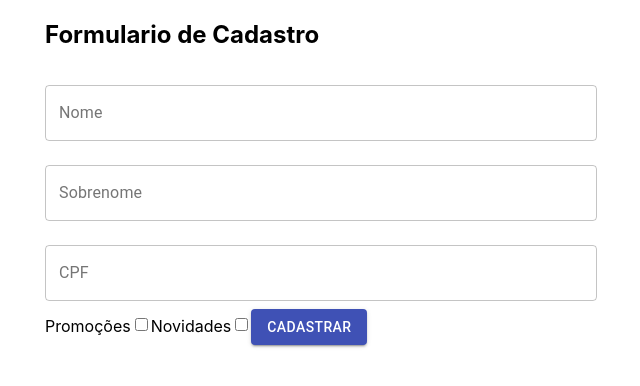
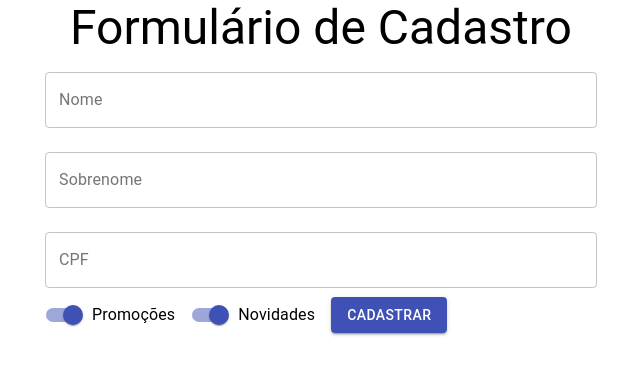
Before and after one commit to mateus-azevedo/learning-react-js, a React (Create React App) app in the folder react_function_components/: page / in a window 1280 px wide. Shown: the top 386 px of the page, without its empty margins (319-959 px from the left). Built offline with nearby package versions, Linux system fonts and the light colour scheme.

Commit message:
utilizando tipografia e switch da lib material-ui

```diff
--- a/react_function_components/src/App.js
+++ b/react_function_components/src/App.js
@@ -1,12 +1,14 @@
 import React from "react";
-import { Container } from "@material-ui/core";
+import { Container, Typography } from "@material-ui/core";
 import FormularioCadastro from "./components/FormularioCadastro";
 import "./App.css";
 
 function App() {
   return (
     <Container component="article" maxWidth="sm">
-      <h1>Formulario de Cadastro</h1>
+      <Typography variant="h3" component="h1" align="center">
+        Formulário de Cadastro
+      </Typography>
       <FormularioCadastro />
     </Container>
   );
--- a/react_function_components/src/components/FormularioCadastro/FormularioCadastro.jsx
+++ b/react_function_components/src/components/FormularioCadastro/FormularioCadastro.jsx
@@ -1,6 +1,10 @@
 import React from "react";
-import Button from "@material-ui/core/Button";
-import TextField from "@material-ui/core/TextField";
+import {
+  Button,
+  TextField,
+  Switch,
+  FormControlLabel,
+} from "@material-ui/core/";
 
 export default function FormularioCadastro() {
   return (
@@ -27,11 +31,14 @@
         fullWidth
       />
 
-      <label>Promoções</label>
-      <input type="checkbox" />
-
-      <label>Novidades</label>
-      <input type="checkbox" />
+      <FormControlLabel
+        label="Promoções"
+        control={<Switch name="promocoes" defaultChecked color="primary" />}
+      />
+      <FormControlLabel
+        label="Novidades"
+        control={<Switch name="novidades" defaultChecked color="primary" />}
+      />
 
       <Button variant="contained" color="primary" type="submit">
         Cadastrar
```
